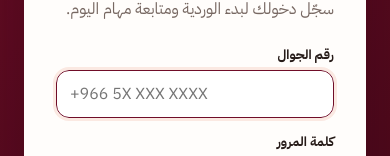
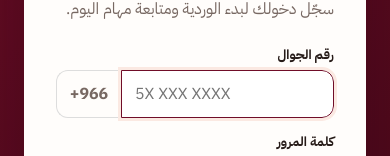
Before and after one commit to mahm0udsaad/tres, a Next.js app: page /staff/login in a window 390 px wide. Shown: the part 456-612 px from the top of the page. Built offline with nearby package versions, Linux system fonts and the light colour scheme; no server answers; the database is empty.

Commit message:
set owner phone login with Saudi prefix

```diff
--- a/app/staff/actions.ts
+++ b/app/staff/actions.ts
@@ -35,7 +35,9 @@ export async function loginStaff(
   _previous: StaffActionState | undefined,
   form: FormData,
 ): Promise<StaffActionState> {
-  const identifier = text(form.get("phone"));
+  const countryCode = text(form.get("phone_country")) || "+966";
+  const phoneNumber = text(form.get("phone_number"));
+  const identifier = phoneNumber ? `${countryCode}${phoneNumber}` : text(form.get("phone"));
   const password = text(form.get("password"));
   if (!identifier || !password) return { error: "أدخل رقم الجوال وكلمة المرور." };
 
--- a/app/staff/login/StaffLoginForm.tsx
+++ b/app/staff/login/StaffLoginForm.tsx
@@ -20,15 +20,20 @@ export default function StaffLoginForm({ next }: { next: string }) {
       <input type="hidden" name="next" value={next} />
       <label>
         <span>رقم الجوال</span>
-        <input
-          name="phone"
-          type="tel"
-          inputMode="tel"
-          autoComplete="tel"
-          required
-          autoFocus
-          placeholder="+966 5X XXX XXXX"
-        />
+        <div className="staff-phone-input" dir="ltr">
+          <span className="staff-phone-prefix">+966</span>
+          <input
+            name="phone_number"
+            type="tel"
+            inputMode="numeric"
+            autoComplete="tel-national"
+            required
+            autoFocus
+            placeholder="5X XXX XXXX"
+            aria-label="رقم الجوال بدون مفتاح الدولة"
+          />
+        </div>
+        <input type="hidden" name="phone_country" value="+966" />
       </label>
       <label>
         <span>كلمة المرور</span>
--- a/app/staff/staff.css
+++ b/app/staff/staff.css
@@ -723,3 +723,22 @@ li[data-completed="true"] .staff-todo-title { color: var(--staff-muted); text-de
     transition-duration: .001ms !important;
   }
 }
+.staff-phone-input {
+  display: flex;
+  align-items: center;
+  direction: ltr;
+}
+
+.staff-phone-prefix {
+  display: inline-flex;
+  align-items: center;
+  align-self: stretch;
+  padding: 0 .8rem;
+  border: 1px solid var(--staff-border, #ddd);
+  border-inline-end: 0;
+  border-radius: .75rem 0 0 .75rem;
+  color: var(--staff-muted, #777);
+  font-weight: 700;
+}
+
+.staff-phone-input input { border-radius: 0 .75rem .75rem 0; }
```
